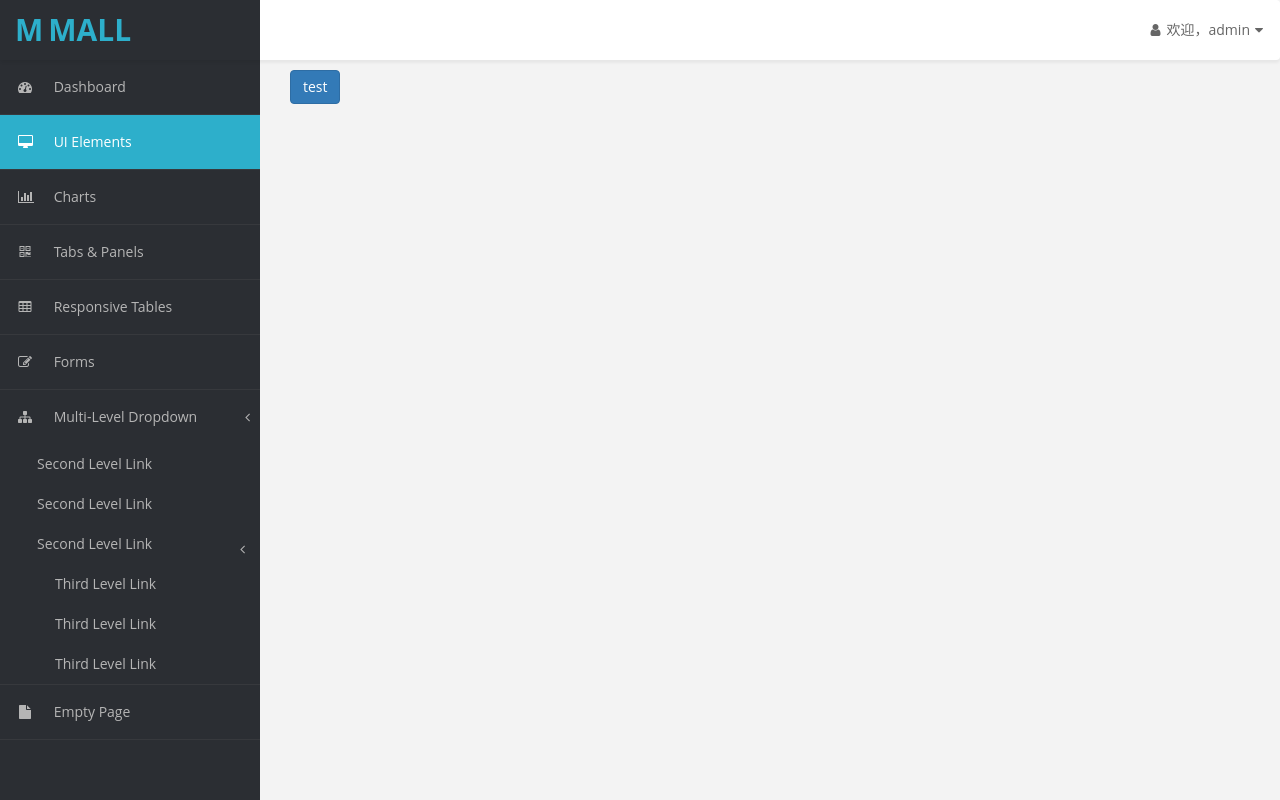
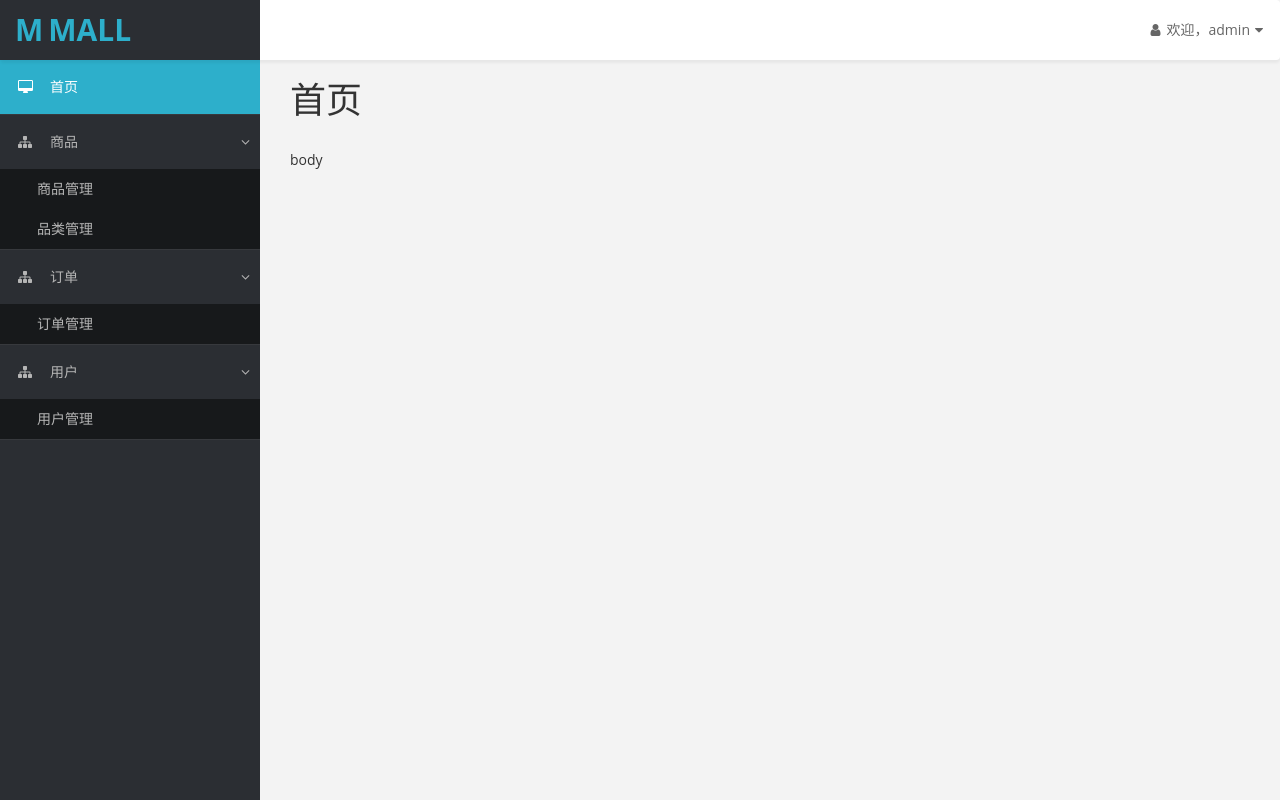
Before and after one commit to changeIn/online-platform-management, a React app: page / in a window 1280 px wide. Built offline with nearby package versions, Linux system fonts and the light colour scheme.

Commit message:
common module 2

```diff
--- a/src/app.jsx
+++ b/src/app.jsx
@@ -17,7 +17,8 @@ class App extends React.Component {
                 <Layout>
                     <Switch>
                         <Route exact path="/" component={Home} />
-                        <Redirect from="*" to="/" />
+                        <Route path="/product" component={Home} />
+                        <Route path="/product-category" component={Home} />
                     </Switch>
                 </Layout>
             </Router>
--- a/src/component/nav-side/index.jsx
+++ b/src/component/nav-side/index.jsx
@@ -1,4 +1,5 @@
 import React from 'react';
+import { Link, NavLink } from 'react-router-dom';
 
 class NavSide extends React.Component {
     constructor(props) {
@@ -7,65 +8,59 @@ class NavSide extends React.Component {
 
     render(){
         return(
-            <div className="navbar-default navbar-side" role="navigation">
+            <div className="navbar-default navbar-side">
                 <div className="sidebar-collapse">
-                    <ul className="nav" id="main-menu">
+                    <ul className="nav">
 
                         <li>
-                            <a href="index.html"><i className="fa fa-dashboard"></i> Dashboard</a>
-                        </li>
-                        <li>
-
-                            <a href="ui-elements.html" className="active-menu"><i className="fa fa-desktop"></i> UI Elements</a>
+                            {/* 当to指定的路径与当前路径一致时，使用active-menu类 */}
+                            <NavLink exact activeClassName="active-menu" to="/" >
+                                <i className="fa fa-desktop"></i>
+                                <span>首页</span>
+                            </NavLink>
                         </li>
 
-                        <li>
-                            <a href="chart.html"><i className="fa fa-bar-chart-o"></i> Charts</a>
-                        </li>
-
-                        <li>
-                            <a href="tab-panel.html"><i className="fa fa-qrcode"></i> Tabs & Panels</a>
-                        </li>
-
-                        <li>
-                            <a href="table.html"><i className="fa fa-table"></i> Responsive Tables</a>
-                        </li>
-
-                        <li>
-                            <a href="form.html"><i className="fa fa-edit"></i> Forms </a>
-                        </li>
-
-                        <li>
-                            <a href="#"><i className="fa fa-sitemap"></i> Multi-Level Dropdown<span className="fa arrow"></span></a>
-                            <ul className="nav nav-second-level">
+                        <li className="active">
+                            <Link to="/product">
+                                <i className="fa fa-sitemap"></i>
+                                <span>商品</span>
+                                <span className="fa arrow"></span>
+                            </Link>
+                            <ul className="nav nav-second-level collapse in">
                                 <li>
-                                    <a href="#">Second Level Link</a>
+                                    <NavLink to="/product" activeClassName="active-menu">商品管理</NavLink>
                                 </li>
                                 <li>
-                                    <a href="#">Second Level Link</a>
-                                </li>
-                                <li>
-                                    <a href="#">Second Level Link<span className="fa arrow"></span></a>
-                                    <ul className="nav nav-third-level">
-                                        <li>
-                                            <a href="#">Third Level Link</a>
-                                        </li>
-                                        <li>
-                                            <a href="#">Third Level Link</a>
-                                        </li>
-                                        <li>
-                                            <a href="#">Third Level Link</a>
-                                        </li>
-
-                                    </ul>
-
+                                    <NavLink to="/product-category" activeClassName="active-menu">品类管理</NavLink>
                                 </li>
                             </ul>
                         </li>
-                        <li>
-                            <a href="empty.html"><i className="fa fa-fw fa-file"></i> Empty Page</a>
+
+                        <li className="active">
+                            <Link to="/order">
+                                <i className="fa fa-sitemap"></i>
+                                <span>订单</span>
+                                <span className="fa arrow"></span>
+                            </Link>
+                            <ul className="nav nav-second-level collapse in">
+                                <li>
+                                    <NavLink to="/order" activeClassName="active-menu">订单管理</NavLink>
+                                </li>
+                            </ul>
                         </li>
 
+                        <li className="active">
+                            <Link to="/user">
+                                <i className="fa fa-sitemap"></i>
+                                <span>用户</span>
+                                <span className="fa arrow"></span>
+                            </Link>
+                            <ul className="nav nav-second-level collapse in">
+                                <li>
+                                    <NavLink to="/user">用户管理</NavLink>
+                                </li>
+                            </ul>
+                        </li>
                     </ul>
                 </div>
             </div>
--- a/src/component/nav-top/index.jsx
+++ b/src/component/nav-top/index.jsx
@@ -15,7 +15,7 @@ class NavTop extends React.Component {
         return(
             <div className="navbar navbar-default top-navbar">
                 <div className="navbar-header">
-                    <Link className="navbar-brand" to="index.html"><b>M</b>Mall</Link>
+                    <Link className="navbar-brand" to="/"><b>M</b>Mall</Link>
                 </div>
 
                 <ul className="nav navbar-top-links navbar-right">
--- /dev/null
+++ b/src/component/page-title/index.jsx
@@ -0,0 +1,25 @@
+import React from 'react';
+import { Link } from 'react-router-dom';
+
+class PageTitle extends React.Component {
+    constructor(props) {
+        super(props);
+    }
+
+    componentWillMount() {
+        document.title = this.props.title + ' - MMall';
+    }
+
+    render(){
+        return(
+            <div className="row">
+                <div className="col-md-12">
+                    <h1 className="page-header">{this.props.title}</h1>
+                </div>
+                {this.props.children}
+            </div>
+        );
+    }
+}
+
+export default PageTitle;
--- a/src/page/home/index.jsx
+++ b/src/page/home/index.jsx
@@ -1,12 +1,18 @@
 import React from 'react';
 import './index.css';
 
+import PageTitle from 'component/page-title/index.jsx';
 
 class Home extends React.Component {
     render() {
         return(
             <div id="page-wrapper">
-                <button className="btn btn-primary">test</button>
+                <PageTitle title="首页"/>
+                <div className="row">
+                    <div className="col-md-12">
+                        body
+                    </div>
+                </div>
             </div>
         );
     }
--- /dev/null
+++ b/src/util/mm.jsx
@@ -0,0 +1,6 @@
+
+class MUtil {
+
+}
+
+export default MUtil;
--- a/webpack.config.js
+++ b/webpack.config.js
@@ -87,7 +87,7 @@ module.exports = {
         new HtmlWebpackPlugin({
             template: './src/index.html',
             filename: 'index.html',
-            //favicon: './favicon.ico'
+            favicon: './bookstore.ico'
         }),
         // 打包出独立css文件，新css文件名作为参数
         new ExtractTextPlugin("css/[name].css"),
```
Also changed, not shown: 1 other file (tests, documents, lock files or other folders).
